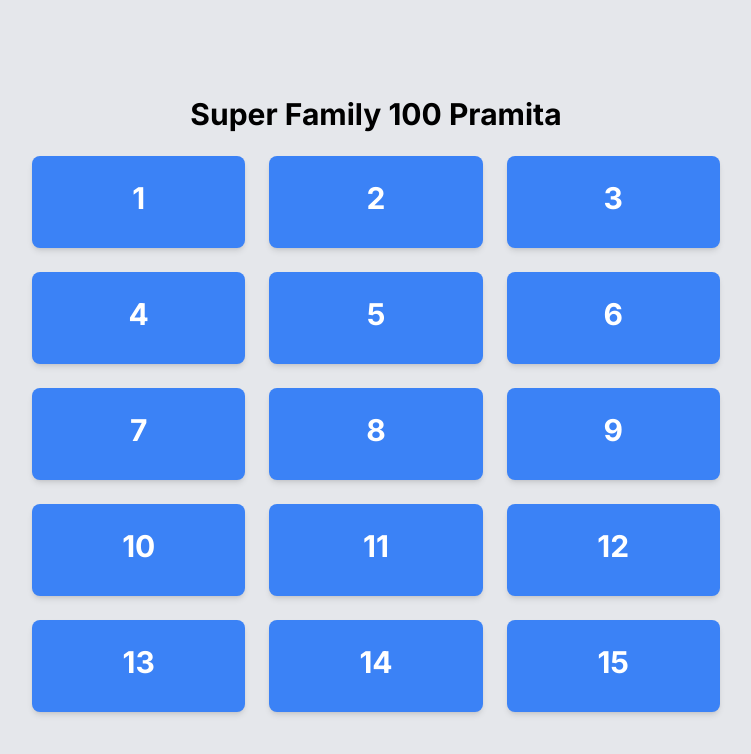
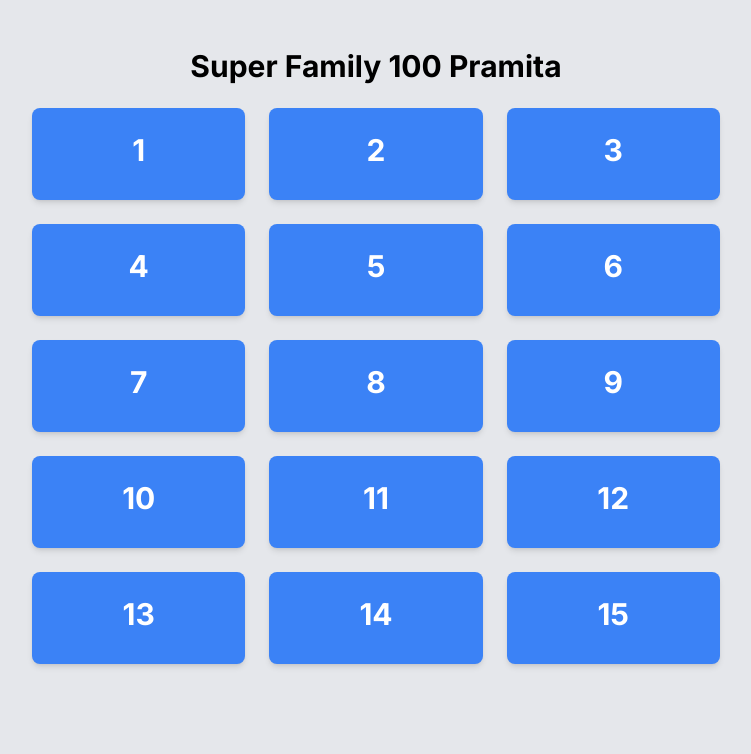
Before and after one commit to WahyuLamani/family-100-game, a Next.js app: page / in a window 1280 px wide. Shown: the top 754 px of the page, without its empty margins (264-1015 px from the left). Built offline with nearby package versions, Linux system fonts and the light colour scheme.

Commit message:
change centering layout

```diff
--- a/app/game/[id]/page.tsx
+++ b/app/game/[id]/page.tsx
@@ -1,15 +1,15 @@
-import {questions} from '@/lib/data'
-import OnGame from '@/app/game/[id]/ongame';
+import { questions } from "@/lib/data";
+import OnGame from "@/app/game/[id]/ongame";
 const PageGame = ({ params }: { params: { id: string } }) => {
-  const id = parseInt(params.id)
-  const question = questions.find(q => q.id === id);
+  const id = parseInt(params.id);
+  const question = questions.find((q) => q.id === id);
   if (!question) {
     return <div>Question not found</div>;
   }
-    return(
-        <div>
-          <OnGame question={question}/>
-        </div>
-    )
-}
+  return (
+    <div className="p-12">
+      <OnGame question={question} />
+    </div>
+  );
+};
 export default PageGame;
--- a/app/layout.tsx
+++ b/app/layout.tsx
@@ -17,9 +17,10 @@ export default function RootLayout({
   return (
     <html lang="en">
       <body className={`${inter.className} antialiased bg-gray-200`}>
-      <main className="flex min-h-screen flex-col items-center text-center p-24">
-        {children}
-        </main></body>
+        <main className="flex min-h-screen flex-col items-center text-center">
+          {children}
+        </main>
+      </body>
     </html>
   );
 }
--- a/app/page.tsx
+++ b/app/page.tsx
@@ -2,12 +2,10 @@ import Cards from "@/components/card";
 import { questions } from "@/lib/data";
 
 export default function Home() {
-  return(
-    <div className="flex flex-col items-center justify-center">
-      <h1 className="text-3xl font-bold mb-6">
-        Super Family 100 Pramita
-      </h1>
-      <Cards questions={questions}/>
+  return (
+    <div className="p-12 flex flex-col items-center justify-center">
+      <h1 className="text-3xl font-bold mb-6">Super Family 100 Pramita</h1>
+      <Cards questions={questions} />
     </div>
-  )
+  );
 }
```
